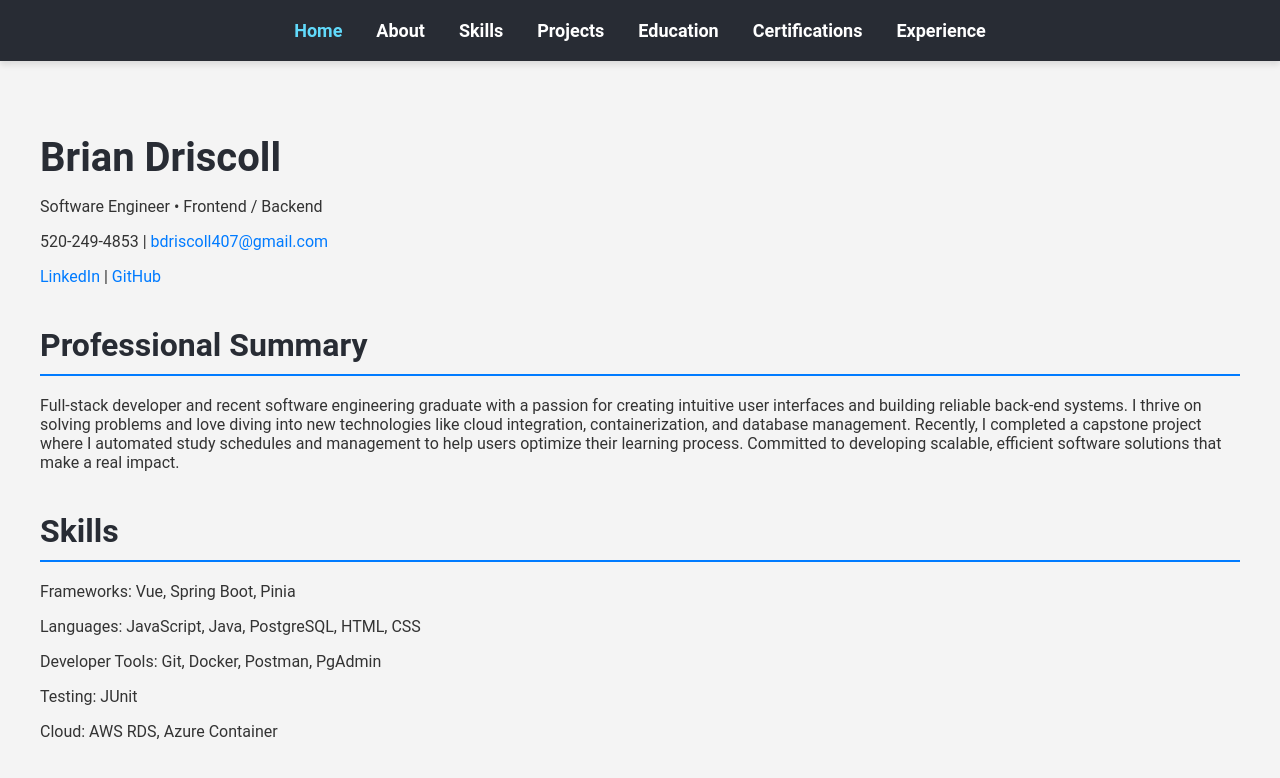
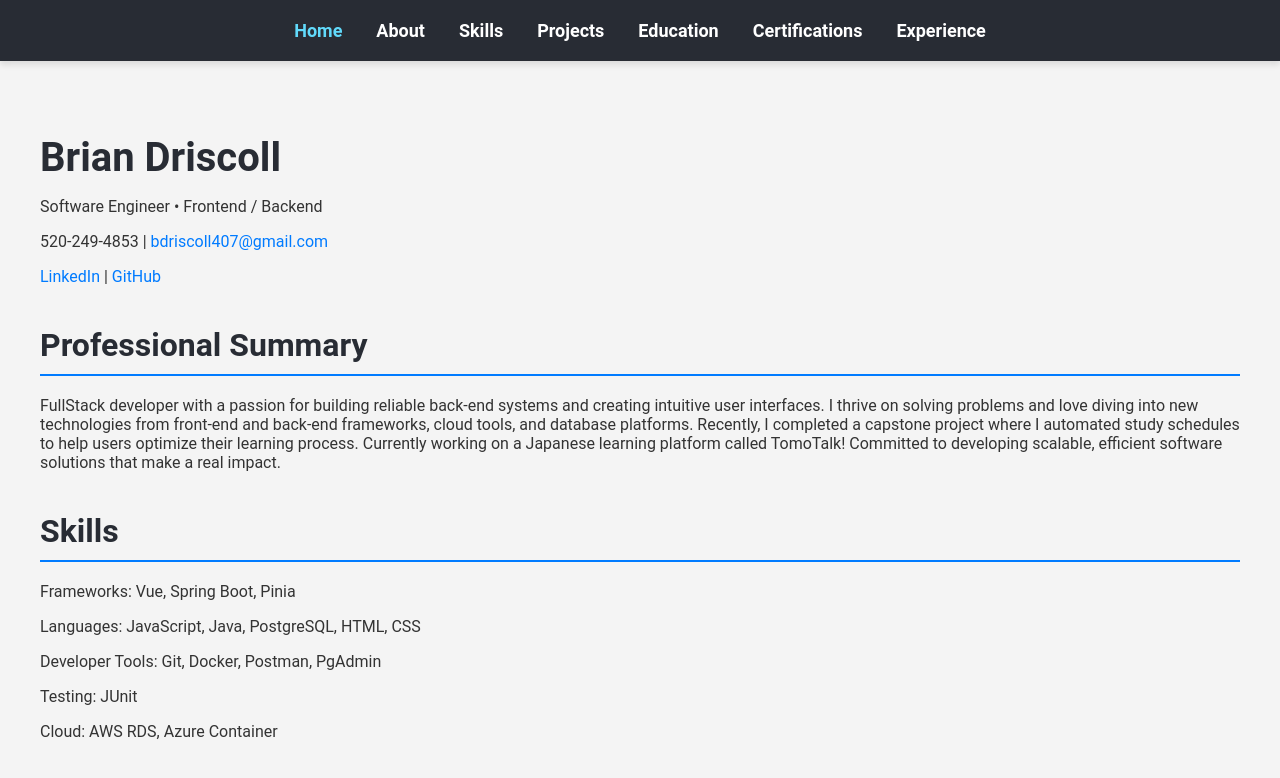
Before and after one commit to BrianDriscollCode/Resume, a plain HTML site: page index.html in a window 1280 px wide. Shown: the top 778 px of the page. Drawn offline with Linux system fonts and the light colour scheme.

Commit message:
Refactor: professional summary

```diff
--- a/index.html
+++ b/index.html
@@ -31,11 +31,11 @@
 
         <section id="about" class="section">
             <h2>Professional Summary</h2>
-            <p> Full-stack developer and recent software engineering graduate with a passion for creating intuitive user
-                interfaces and building reliable back-end systems. I thrive on solving problems and love diving into new
-                technologies like cloud integration, containerization, and database management. Recently, I completed a
-                capstone project where I automated study schedules and management to help users optimize their
-                learning process. Committed to developing scalable, efficient software solutions that make a real impact. </p>
+            <p> FullStack developer with a passion for building reliable back-end systems and creating intuitive user
+                interfaces. I thrive on solving problems and love diving into new technologies from front-end and
+                back-end frameworks, cloud tools, and database platforms. Recently, I completed a capstone project
+                where I automated study schedules to help users optimize their learning process. Currently working on a Japanese learning platform called TomoTalk! Committed to
+                developing scalable, efficient software solutions that make a real impact. </p>
         </section>
 
         <section id="skills" class="section active">
```
